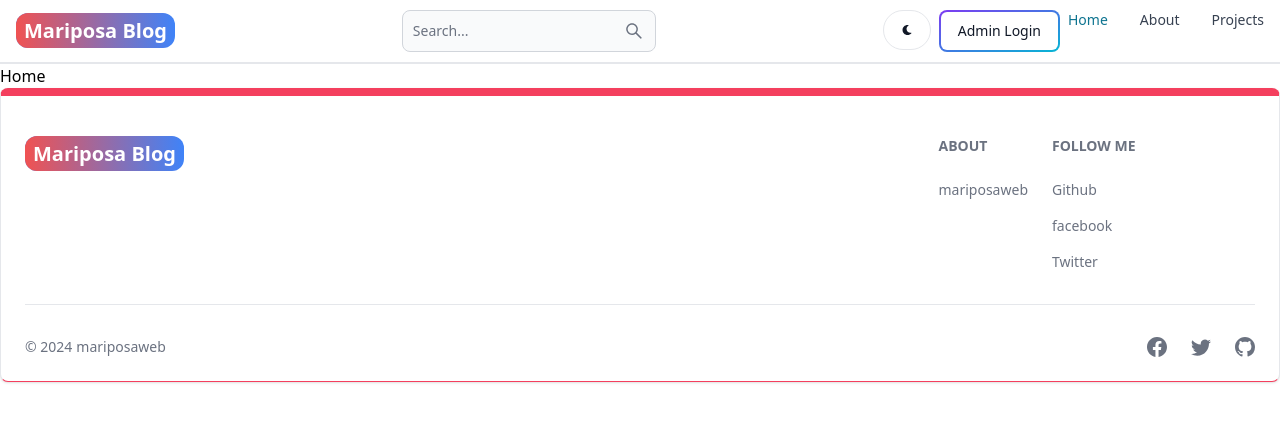
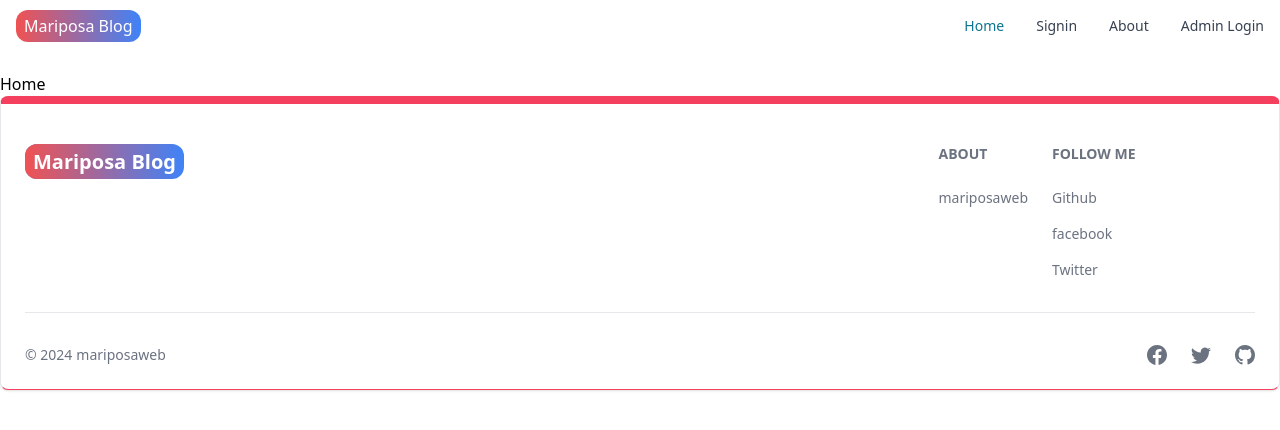
Before and after one commit to DanSimonson/mariposablog, a React (Vite) app in the folder frontend/: page / in a window 1280 px wide. Shown: the top 430 px of the page. Built offline with nearby package versions, Linux system fonts and the light colour scheme.

Commit message:
refactored navigation to use responsive flowbite navbar and added private route functionality for creating and updating posts

```diff
--- a/frontend/src/App.jsx
+++ b/frontend/src/App.jsx
@@ -1,20 +1,23 @@
 import React from "react";
 import { BrowserRouter, Routes, Route } from "react-router-dom";
+import { Navbar } from "flowbite-react";
 import Home from "./pages/Home";
 import About from "./pages/About";
 import Dashboard from "./pages/Dashboard";
 import AdminPrivateRoute from "./pages/AdminPrivateRoute";
 import CreatePost from "./pages/CreatePost";
+import UpdatePost from "./pages/UpdatePost";
 import SignIn from "./pages/SignIn";
 import SignUp from "./pages/SignUp";
 import Projects from "./pages/Projects";
-import Header from "./components/Header";
 import Footer from "./components/Footer";
+import BlogHeader from "./components/BlogHeader";
 
 export default function App() {
   return (
     <BrowserRouter>
-      <Header />
+      <BlogHeader />
+      <Navbar />
       <Routes>
         <Route path="/" element={<Home />} />
         <Route path="/about" element={<About />} />
@@ -23,6 +26,7 @@ export default function App() {
         <Route path="/signup" element={<SignUp />} />
         <Route element={<AdminPrivateRoute />}>
           <Route path="/createpost" element={<CreatePost />} />
+          <Route path="/updatepost" element={<UpdatePost />} />
         </Route>
         <Route path="/projects" element={<Projects />} />
       </Routes>
--- /dev/null
+++ b/frontend/src/components/BlogHeader.jsx
@@ -0,0 +1,38 @@
+import { useState } from "react";
+import { Link, useLocation, useNavigate } from "react-router-dom";
+import { Navbar } from "flowbite-react";
+import { useSelector, useDispatch } from "react-redux";
+
+export default function BlogHeader() {
+  const path = useLocation().pathname;
+  const { currentUser } = useSelector((state) => state.user);
+
+  const adminRestrictMove = () => {
+    const navigate = useNavigate("/");
+  };
+
+  return (
+    <Navbar fluid rounded>
+      <Navbar.Brand>
+        <span className="self-center whitespace-nowrap px-2 py-1 bg-gradient-to-r from-red-500 via-white-500 to bg-blue-500 rounded-xl text-white">
+          Mariposa Blog
+        </span>
+      </Navbar.Brand>
+      <Navbar.Toggle />
+      <Navbar.Collapse>
+        <Navbar.Link active={path === "/"} as={"div"}>
+          <Link to="/">Home</Link>
+        </Navbar.Link>
+        <Navbar.Link active={path === "/signin"} as={"div"}>
+          <Link to="/signin">Signin</Link>
+        </Navbar.Link>
+        <Navbar.Link active={path === "/about"} as={"div"}>
+          <Link to="/about">About</Link>
+        </Navbar.Link>
+        <Navbar.Link active={path === "/createpost"} as={"div"}>
+          <Link to="/createpost">Admin Login</Link>
+        </Navbar.Link>
+      </Navbar.Collapse>
+    </Navbar>
+  );
+}
--- a/frontend/src/components/Header.jsx
+++ /dev/null
@@ -1,83 +0,0 @@
-import { useState } from "react";
-import { Navbar, TextInput, Button } from "flowbite-react";
-import { Link, useLocation } from "react-router-dom";
-import { AiOutlineSearch } from "react-icons/ai";
-import { FaMoon, FaSun } from "react-icons/fa";
-import { useSelector, useDispatch } from "react-redux";
-
-export default function Header() {
-  const dispatch = useDispatch();
-  const { currentUser } = useSelector((state) => state.user);
-  const path = useLocation().pathname;
-  const [searchTerm, setSearchTerm] = useState("");
-
-  const SignInButton = (currentUser) => {
-    let myButton;
-
-    myButton = (
-      <Button gradientDuoTone="purpleToBlue" outline>
-        Admin LogIn
-      </Button>
-    );
-
-    // } else if (currentUser == null) {
-    //   let myButton = (
-    //     <Button gradientDuoTone="purpleToBlue" outline>
-    //       Sign In
-    //     </Button>
-    //   );
-    // }
-    return myButton;
-  };
-
-  const handleSubmit = (e) => {};
-  return (
-    <Navbar className="border-b-2">
-      <Link
-        to="/"
-        className="self-center whitespace-nowrap text-sm sm:text-xl font-semibold dark:text-white"
-      >
-        <span className="px-2 py-1 bg-gradient-to-r from-red-500 via-white-500 to bg-blue-500 rounded-xl text-white">
-          Mariposa Blog
-        </span>
-      </Link>
-      <form onSubmit={handleSubmit}>
-        <TextInput
-          type="text"
-          placeholder="Search..."
-          rightIcon={AiOutlineSearch}
-          className="hidden lg:inline"
-          value={searchTerm}
-          onChange={(e) => setSearchTerm(e.target.value)}
-        />
-      </form>
-      <Button className="w-12 h-10 lg:hidden" color="gray" pill>
-        <AiOutlineSearch />
-      </Button>
-      <div className="flex gap-2 md:order-2">
-        <Button className="w-12 h-10 hidden sm:inline" color="gray" pill>
-          <FaMoon />
-        </Button>
-        <div>
-          <Link to="/signin">
-            <Button gradientDuoTone="purpleToBlue" outline>
-              Admin Login
-            </Button>
-          </Link>
-        </div>
-        <Navbar.Toggle />
-        <Navbar.Collapse>
-          <Navbar.Link active={path === "/"} as={"div"}>
-            <Link to="/">Home</Link>
-          </Navbar.Link>
-          <Navbar.Link active={path === "/about"} as={"div"}>
-            <Link to="/about">About</Link>
-          </Navbar.Link>
-          <Navbar.Link active={path === "/projects"} as={"div"}>
-            <Link to="/projects">Projects</Link>
-          </Navbar.Link>
-        </Navbar.Collapse>
-      </div>
-    </Navbar>
-  );
-}
--- a/frontend/src/pages/SignIn.jsx
+++ b/frontend/src/pages/SignIn.jsx
@@ -7,7 +7,6 @@ import {
   signInSuccess,
 } from "../redux/user/userSlice";
 import { useDispatch, useSelector } from "react-redux";
-// import OAuth from "../components/OAuth";
 
 export default function SignIn() {
   const [formData, setFormData] = useState({});
@@ -94,7 +93,6 @@ export default function SignIn() {
                 "Sign In"
               )}
             </Button>
-            {/* <OAuth /> */}
           </form>
           <div className="flex gap-2 text-sm mt-5">
             <span>Don't have an account?</span>
--- a/frontend/src/pages/SignUp.jsx
+++ b/frontend/src/pages/SignUp.jsx
@@ -1,7 +1,6 @@
 import { Alert, Button, Label, Spinner, TextInput } from "flowbite-react";
 import { useState } from "react";
 import { Link, useNavigate } from "react-router-dom";
-import OAuth from "../components/OAuth";
 
 export default function SignUp() {
   const [formData, setFormData] = useState({});
@@ -42,7 +41,6 @@ export default function SignUp() {
   return (
     <div className="min-h-screen mt-20">
       <div className="flex p-3 max-w-3xl mx-auto flex-col md:flex-row md:items-center gap-5">
-        {/* left */}
         <div className="flex-1">
           <Link to="/" className="font-bold dark:text-white text-4xl">
             <span className="px-2 py-1 bg-gradient-to-r from-red-500 via-white-500 to bg-blue-500 rounded-xl text-white">
@@ -54,7 +52,6 @@ export default function SignUp() {
             password.
           </p>
         </div>
-        {/* right */}
 
         <div className="flex-1">
           <form className="flex flex-col gap-4" onSubmit={handleSubmit}>
@@ -99,7 +96,6 @@ export default function SignUp() {
                 "Sign Up"
               )}
             </Button>
-            {/* <OAuth /> */}
           </form>
 
           <div className="flex gap-2 text-sm mt-5">
--- /dev/null
+++ b/frontend/src/pages/UpdatePost.jsx
@@ -0,0 +1,5 @@
+import React from "react";
+
+export default function UpdatePost() {
+  return <div>UpdatePost</div>;
+}
```
Also changed, not shown: 2 other files (tests, documents, lock files or other folders).
